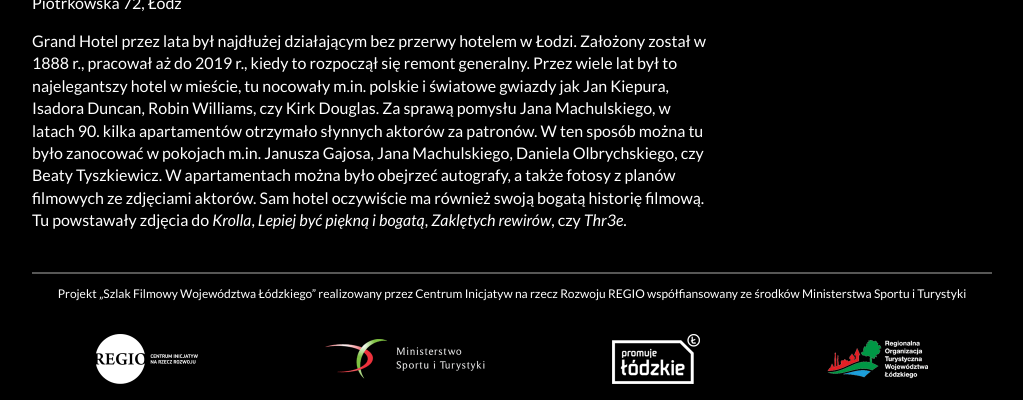
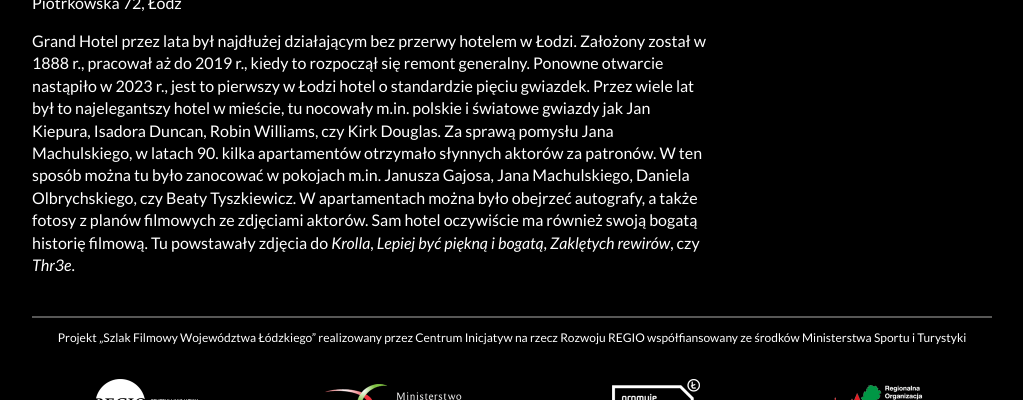
Before and after one commit to fusilli/filmowelodzkie, a Jekyll site: the page built from _atrakcje/grand-hotel-w-lodzi.md, in a window 1280 px wide, cut to the strip 562-962 px from the top of the page. Shown: the whole strip, without its empty margins (128-1151 px from the left). Built offline with Jekyll 4.4.1, drawn with Linux system fonts in a browser that asks for light colours; nearby versions of some CDN libraries.

Commit message:
Update grand-hotel-w-lodzi.md

```diff
--- a/_atrakcje/grand-hotel-w-lodzi.md
+++ b/_atrakcje/grand-hotel-w-lodzi.md
@@ -8,4 +8,5 @@
 
 Piotrkowska 72, Łódź
 
-Grand Hotel przez lata był najdłużej działającym bez przerwy hotelem w Łodzi. Założony został w 1888 r., pracował aż do 2019 r., kiedy to rozpoczął się remont generalny. Przez wiele lat był to najelegantszy hotel w mieście, tu nocowały m.in. polskie i światowe gwiazdy jak Jan Kiepura, Isadora Duncan, Robin Williams, czy Kirk Douglas. Za sprawą pomysłu Jana Machulskiego, w latach 90. kilka apartamentów otrzymało słynnych aktorów za patronów. W ten sposób można tu było zanocować w pokojach m.in. Janusza Gajosa, Jana Machulskiego, Daniela Olbrychskiego, czy Beaty Tyszkiewicz. W apartamentach można było obejrzeć autografy, a także fotosy z planów filmowych ze zdjęciami aktorów. Sam hotel oczywiście ma również swoją bogatą historię filmową. Tu powstawały zdjęcia do *Krolla*, *Lepiej być piękną i bogatą*, *Zaklętych rewirów*, czy *Thr3e*.
+Grand Hotel przez lata był najdłużej działającym bez przerwy hotelem w Łodzi. Założony został w 1888 r., pracował aż do 2019 r., kiedy to rozpoczął się remont generalny. Ponowne otwarcie nastąpiło w 2023 r., jest to pierwszy w Łodzi hotel o standardzie pięciu gwiazdek.
+Przez wiele lat był to najelegantszy hotel w mieście, tu nocowały m.in. polskie i światowe gwiazdy jak Jan Kiepura, Isadora Duncan, Robin Williams, czy Kirk Douglas. Za sprawą pomysłu Jana Machulskiego, w latach 90. kilka apartamentów otrzymało słynnych aktorów za patronów. W ten sposób można tu było zanocować w pokojach m.in. Janusza Gajosa, Jana Machulskiego, Daniela Olbrychskiego, czy Beaty Tyszkiewicz. W apartamentach można było obejrzeć autografy, a także fotosy z planów filmowych ze zdjęciami aktorów. Sam hotel oczywiście ma również swoją bogatą historię filmową. Tu powstawały zdjęcia do *Krolla*, *Lepiej być piękną i bogatą*, *Zaklętych rewirów*, czy *Thr3e*.
```
